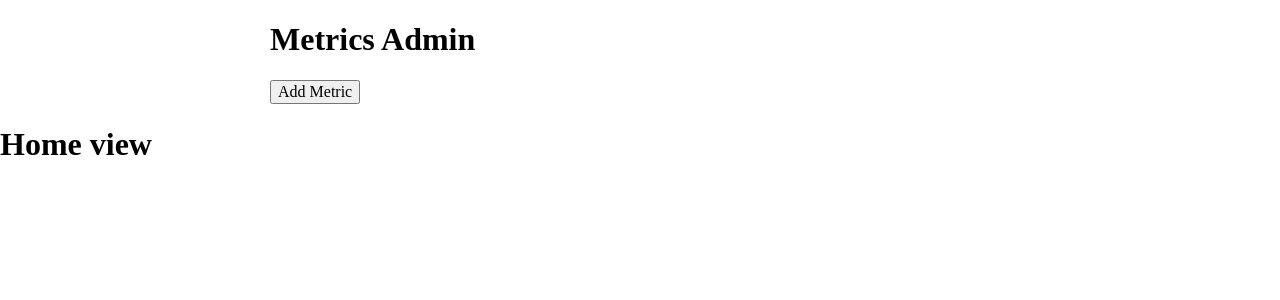
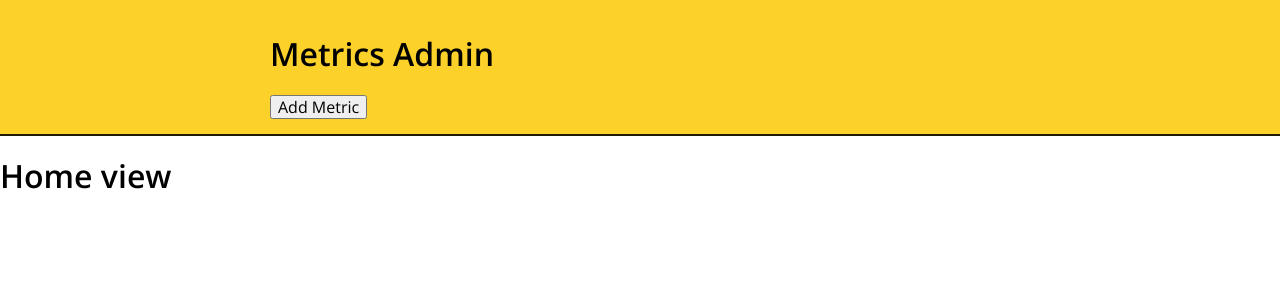
Before and after one commit to angelo-martinez/metrics-api-front-end, a React (Create React App) app: page / in a window 1280 px wide. Shown: the top 300 px of the page. Built offline with nearby package versions, Linux system fonts and the light colour scheme; no server answers.

Commit message:
added fonts, css

```diff
--- a/src/components/NavBar/index.js
+++ b/src/components/NavBar/index.js
@@ -1,8 +1,9 @@
 import Wrapper from '../Wrapper';
+import { bar } from './styles.module.css';
 
 const NavBar = () => {
   return (
-    <nav className='bar'>
+    <nav className={bar}>
       <Wrapper>
         <h1 className='title'>Metrics Admin</h1>
         <button className='btn'>Add Metric</button>
--- a/src/components/NavBar/styles.module.css
+++ b/src/components/NavBar/styles.module.css
@@ -0,0 +1,6 @@
+.bar {
+  background-color: #fcd12a;
+  border-bottom: 2px solid #201a05;
+  padding-top: 15px;
+  padding-bottom: 15px;
+}
--- /dev/null
+++ b/src/css/base.css
@@ -0,0 +1,3 @@
+body {
+  font-family: 'Open Sans', sans-serif;
+}
--- /dev/null
+++ b/src/css/index.css
@@ -0,0 +1,2 @@
+@import url('https://fonts.googleapis.com/css2?family=Montserrat:ital,wght@1,100&family=Open+Sans:wght@400;600&display=swap');
+@import 'base.css';
--- a/src/index.js
+++ b/src/index.js
@@ -1,6 +1,7 @@
 import React from 'react';
 import ReactDOM from 'react-dom';
-import './normalize.css';
+import './css/normalize.css';
+import './css/index.css';
 import App from './App';
 
 ReactDOM.render(<App />, document.getElementById('root'));
```
Also changed, not shown: src/css/normalize.css (renamed from src/normalize.css).
